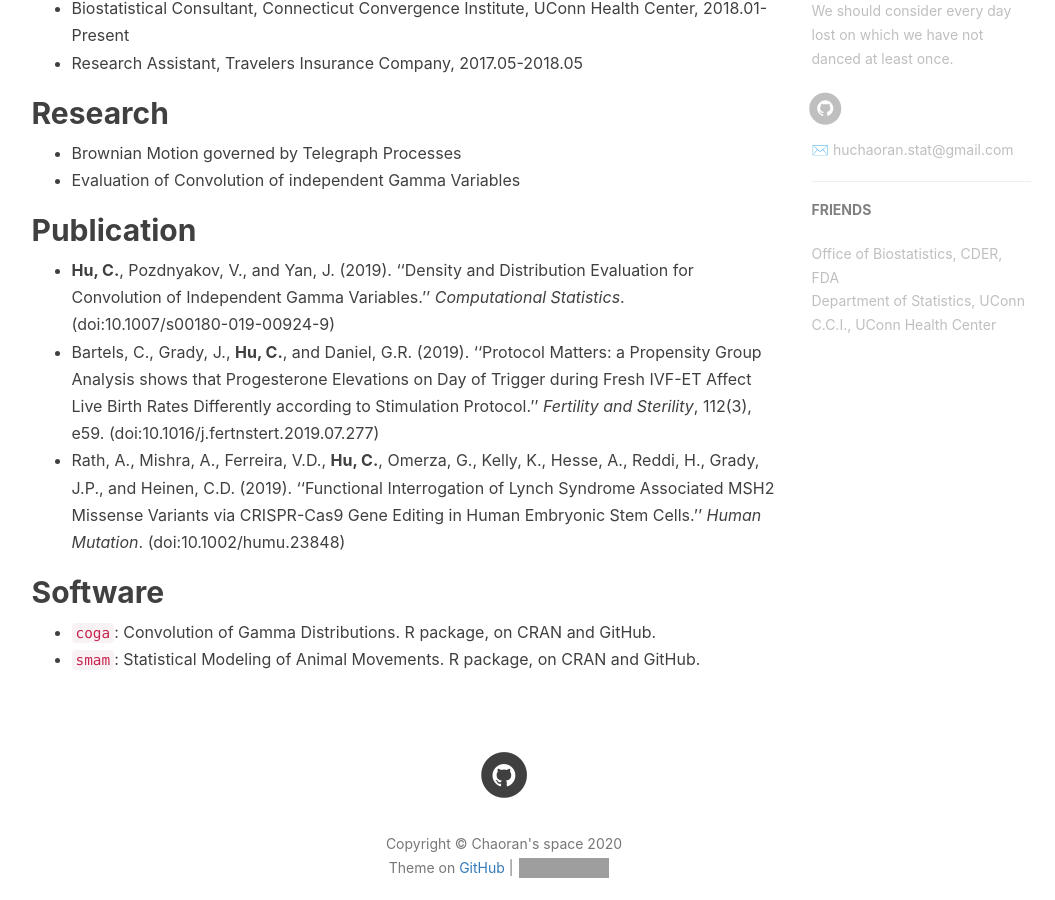
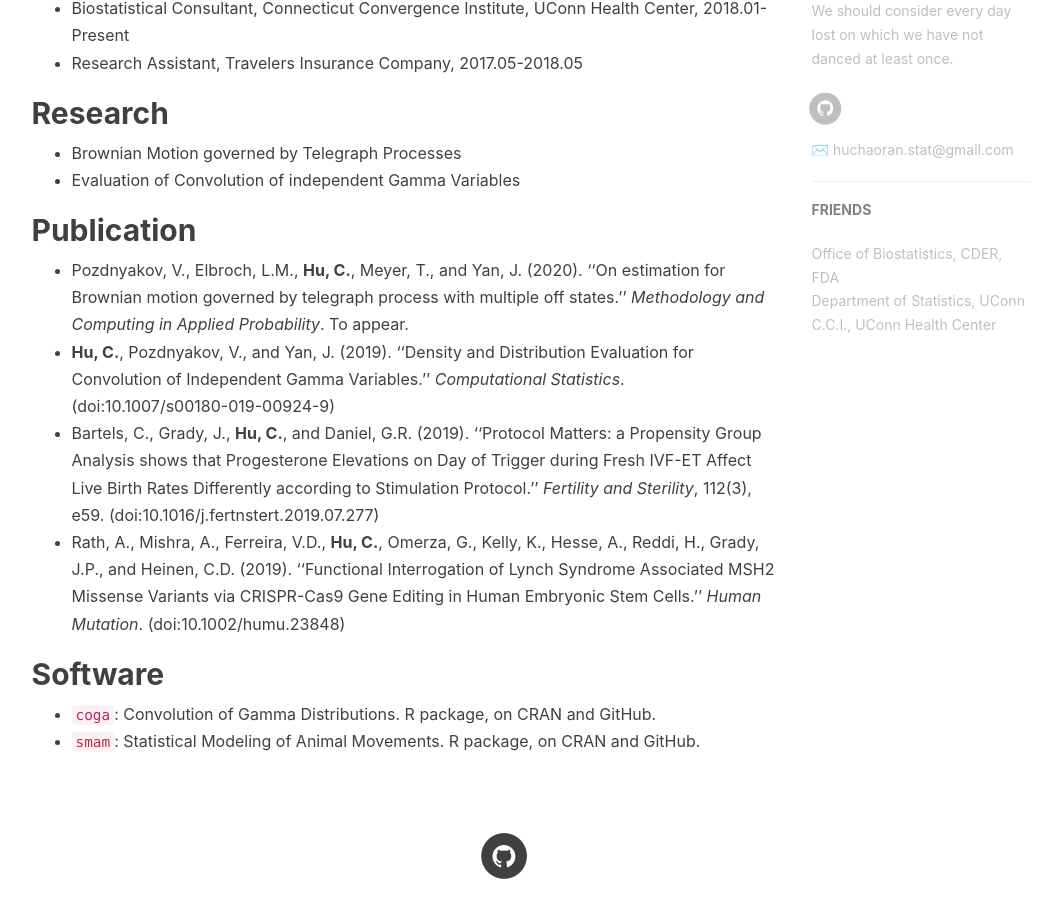
Before and after one commit to ChaoranHu/ChaoranHu.github.io, a Jekyll site: the page built from blogCV.md, in a window 1280 px wide and 900 px high, scrolled down 712 px. Shown: the whole window, without its empty margins (136-1191 px from the left). Built offline with Jekyll 4.4.1, drawn with Linux system fonts in a browser that asks for light colours; nearby versions of some CDN libraries; our own code applies the rules of GitHub Pages for plain Markdown files; comment, search, counter and statistics services are not loaded; grey boxes are pictures that could not be loaded.

Commit message:
Update blogCV.md

```diff
--- a/blogCV.md
+++ b/blogCV.md
@@ -19,6 +19,7 @@ title: Curriculum Vitae
 * Evaluation of Convolution of independent Gamma Variables
 
 ## Publication
+* Pozdnyakov, V., Elbroch, L.M., **Hu, C.**, Meyer, T., and Yan, J. (2020). ''On estimation for Brownian motion governed by telegraph process with multiple off states.'' *Methodology and Computing in Applied Probability*. To appear.
 * **Hu, C.**, Pozdnyakov, V., and Yan, J. (2019). ''Density and Distribution Evaluation for Convolution of Independent Gamma Variables.'' *Computational Statistics*. (doi:10.1007/s00180-019-00924-9)
 * Bartels, C., Grady, J., **Hu, C.**, and Daniel, G.R. (2019). ''Protocol Matters: a Propensity Group Analysis shows that Progesterone Elevations on Day of Trigger during Fresh IVF-ET Affect Live Birth Rates Differently according to Stimulation Protocol.'' *Fertility and Sterility*, 112(3), e59. (doi:10.1016/j.fertnstert.2019.07.277)
 * Rath, A., Mishra, A., Ferreira, V.D., **Hu, C.**, Omerza, G., Kelly, K., Hesse, A., Reddi, H., Grady, J.P., and Heinen, C.D. (2019). ''Functional Interrogation of Lynch Syndrome Associated MSH2 Missense Variants via CRISPR-Cas9 Gene Editing in Human Embryonic Stem Cells.'' *Human Mutation*. (doi:10.1002/humu.23848)
```
